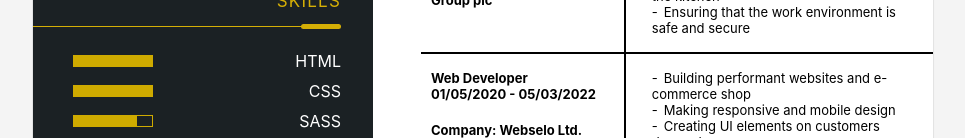
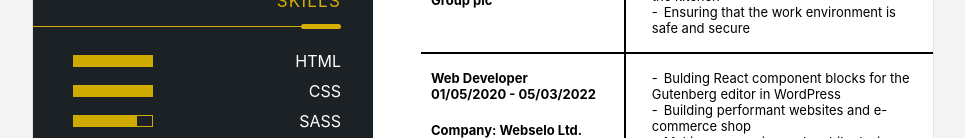
Before and after one commit to possibility-of-offense/CV-in-React, a React (Create React App) app: page /#/ in a window 1280 px wide. Shown: the part 814-952 px from the top of the page, without its empty margins (157-1122 px from the left). Built offline with nearby package versions, Linux system fonts and the light colour scheme; a web font is replaced by a local one.

Commit message:
Update experience

```diff
--- a/src/components/ProfileExperience/ProfileExperience.js
+++ b/src/components/ProfileExperience/ProfileExperience.js
@@ -25,6 +25,7 @@ const ProfileExperience = () => {
         start: "01/05/2020",
         finish: "05/03/2022",
         responsibilities: [
+          "Bulding React component blocks for the Gutenberg editor in WordPress",
           "Building performant websites and e-commerce shop",
           "Making responsive and mobile design",
           "Creating UI elements on customers demand",
```
